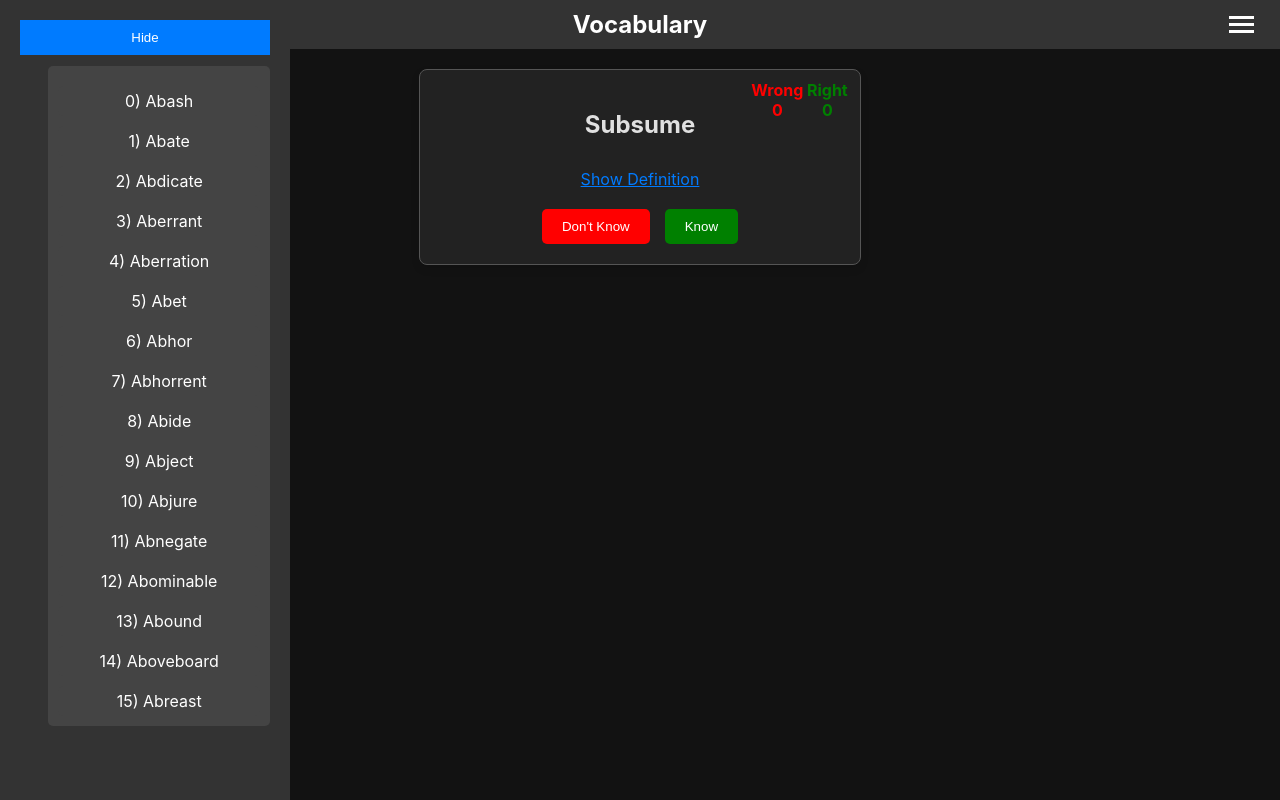
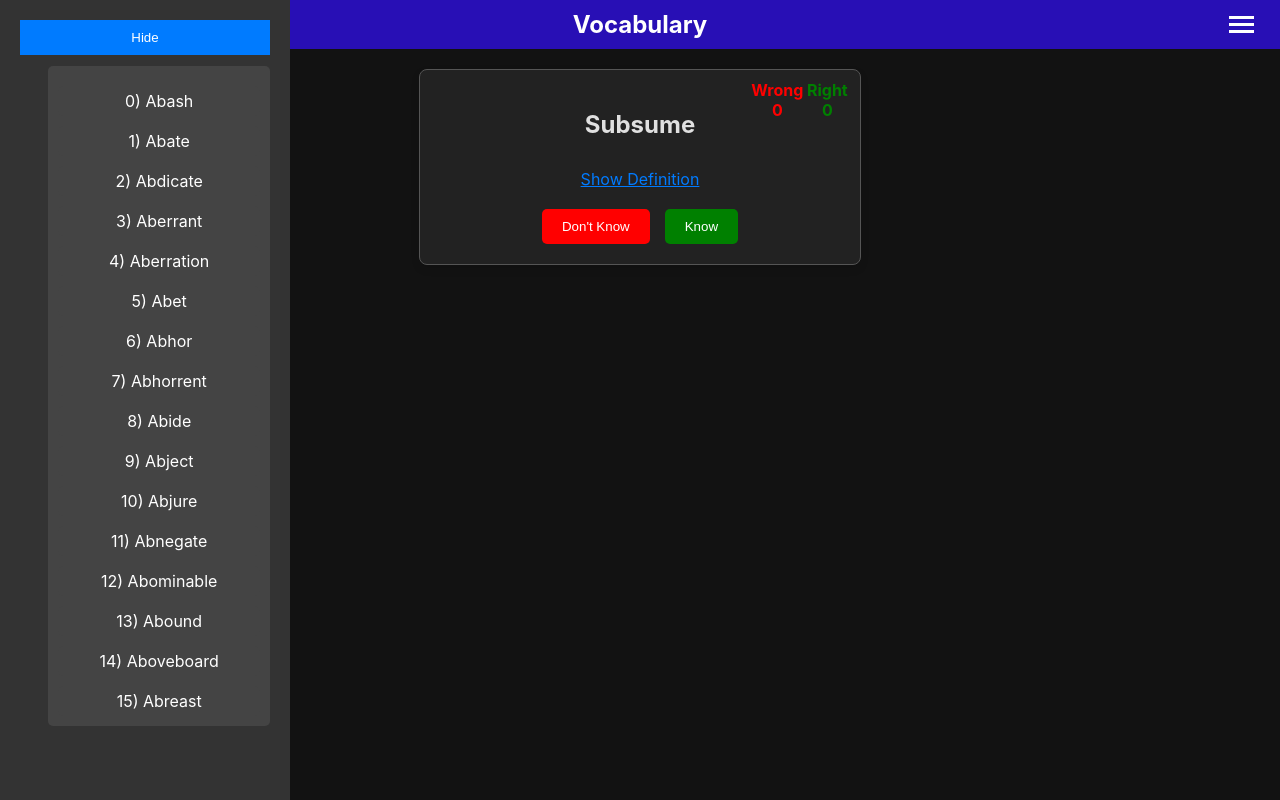
Before and after one commit to VadimEngine/hello-world, a React (Create React App) app: page / in a window 1280 px wide. Built offline with nearby package versions, Linux system fonts and the light colour scheme.

Commit message:
local storage

```diff
--- a/src/index.css
+++ b/src/index.css
@@ -207,7 +207,7 @@ body {
   justify-content: center; /* Center content horizontally */
   align-items: center; /* Center content vertically */
   padding: 10px 20px;
-  background-color: #333;
+  background-color: #280fb5;
   color: white;
   position: relative;
   z-index: 9;
```
